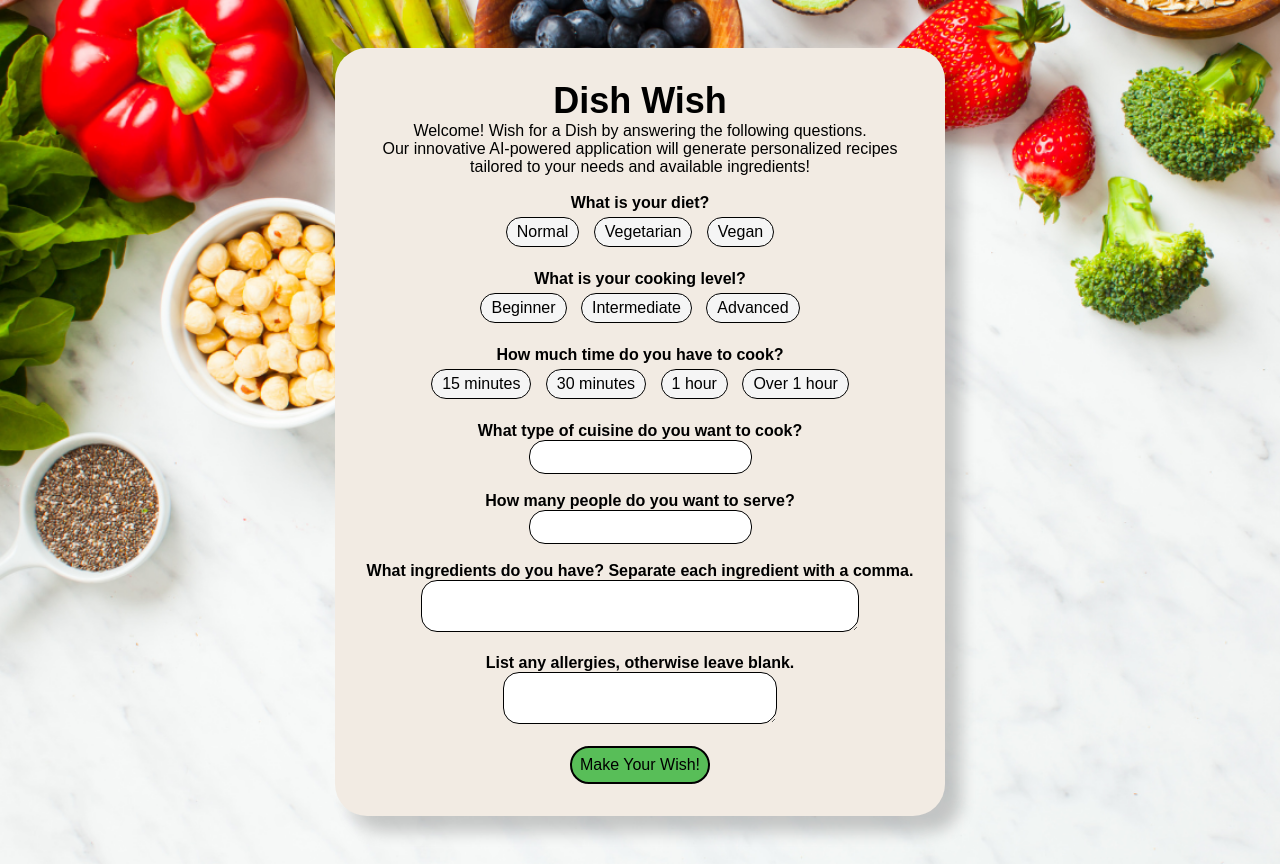
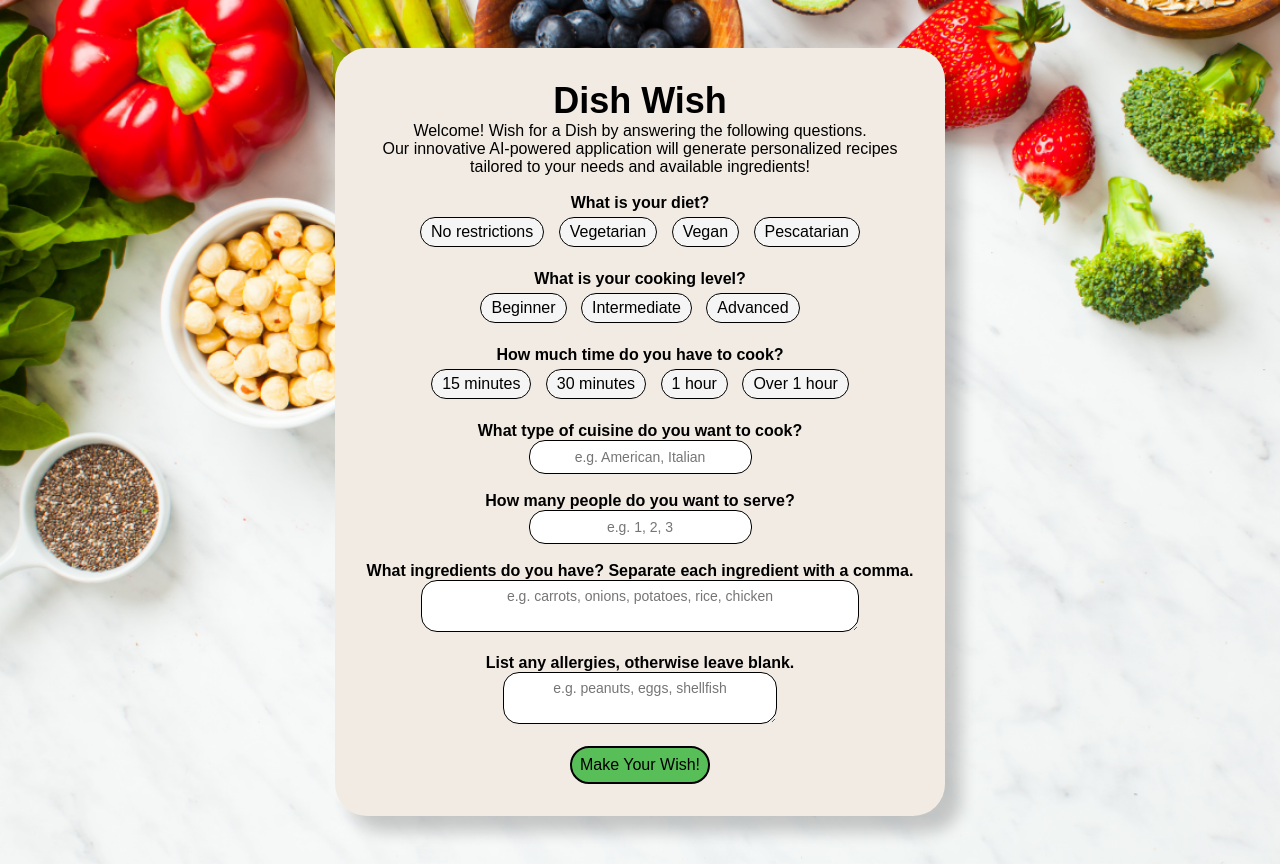
Before and after one commit to MattSKim/DishWish, a Python web app: template templates/index.html in a window 1280 px wide. Run offline with Jinja, Linux system fonts and the light colour scheme; the template is opened without the code that fills it, so the values that code supplies are empty; some web fonts are replaced.

Commit message:
Added examples for text boxes and added new diet option

```diff
--- a/static/styles-index.css
+++ b/static/styles-index.css
@@ -136,3 +136,7 @@ body{
     background-color: rgb(188, 240, 188);
     color: black;
 }
+
+input::placeholder, textarea::placeholder{
+    font-size: 14px;
+}
--- a/templates/index.html
+++ b/templates/index.html
@@ -4,10 +4,10 @@
     <meta charset="UTF-8">
     <meta name="viewport" content="width=device-width, initial-scale=1.0">
     <meta name="author" content="Matthew S. Kim & Ethan S. Kim">
-    <meta property="og:title" content="DishWish: AI Recipe Generator" />
+    <meta property="og:title" content="DishWish AI Recipe Generator" />
     <meta property="og:type" content="website" />
     <meta property="or:url" content="http://dish-wish.com" />
-    <meta property="og:image" content="http://dish-wish.com/static/images/background.png" />
+    <meta property="og:image" content="http://dish-wish.com/static/images/iMessagePreviewPicture.png" />
     <title>Dish Wish</title>
     <link rel="stylesheet" type="text/css" href="{{url_for('static', filename='styles-index.css')}}">
     <link rel="stylesheet" href="https://fonts.googleapis.com/css?family=Sniglet">
@@ -22,11 +22,13 @@
                 <div class="form-group grid-flow">
                     <div class="question">What is your diet?</div>
                         <input type="radio" name="diet" value="normal" id="normal" class="hidden-radio">
-                        <label for="normal" class="radio-btn">Normal</label>
+                        <label for="normal" class="radio-btn">No restrictions</label>
                         <input type="radio" name="diet" value="vegetarian" id="vegetarian" class="hidden-radio">
                         <label for="vegetarian" class="radio-btn">Vegetarian</label>
                         <input type="radio" name="diet" value="vegan" id="vegan" class="hidden-radio">
                         <label for="vegan" class="radio-btn">Vegan</label>
+                        <input type="radio" name="diet" value="pescatarian" id="pescatarian" class="hidden-radio">
+                        <label for="pescatarian" class="radio-btn">Pescatarian</label>
                     <br>
                     <br>
                 </div>
@@ -60,7 +62,7 @@
                 <div class="form-group grid-flow">
                     <div class="question">What type of cuisine do you want to cook? </div>
                     <label for="cuisine"></label>
-                        <input id="cuisine-box" class="text-box" type="text" name="cuisine" autocomplete="off" required>
+                        <input id="cuisine-box" class="text-box" type="text" name="cuisine" placeholder="e.g. American, Italian" autocomplete="off" required>
                     <br>
                     <br>
                 </div>
@@ -68,7 +70,7 @@
                 <div class="form-group grid-flow">
                     <div class="question">How many people do you want to serve?</div>
                     <label for="serving_size"></label>
-                        <input id="servings-box" class="text-box" type="text" name="serving_size" autocomplete="off" required>
+                        <input id="servings-box" class="text-box" type="text" name="serving_size" placeholder="e.g. 1, 2, 3" autocomplete="off" required>
                     <br>
                     <br>
                 </div>
@@ -76,7 +78,7 @@
                 <div class="form-group grid-flow">
                     <div class="question">What ingredients do you have? Separate each ingredient with a comma.</div>
                     <label for="ingredients"></label>
-                        <textarea id="ingredients-box" class="text-box" type="text" name="ingredients" autocomplete="off" required></textarea>
+                        <textarea id="ingredients-box" class="text-box" type="text" name="ingredients" placeholder="e.g. carrots, onions, potatoes, rice, chicken" autocomplete="off" required></textarea>
                     <br>
                     <br>
                 </div>
@@ -84,7 +86,7 @@
                 <div class="form-group grid-flow">
                     <div class="question">List any allergies, otherwise leave blank.</div>
                     <label for="allergies"></label>
-                        <textarea id="allergy-box" class="text-box" type="text" name="allergies" autocomplete="off"></textarea>
+                        <textarea id="allergy-box" class="text-box" type="text" name="allergies" placeholder="e.g. peanuts, eggs, shellfish" autocomplete="off"></textarea>
                     <br>
                     <br>
                 </div>
```
Also changed, not shown: 3 other files.
